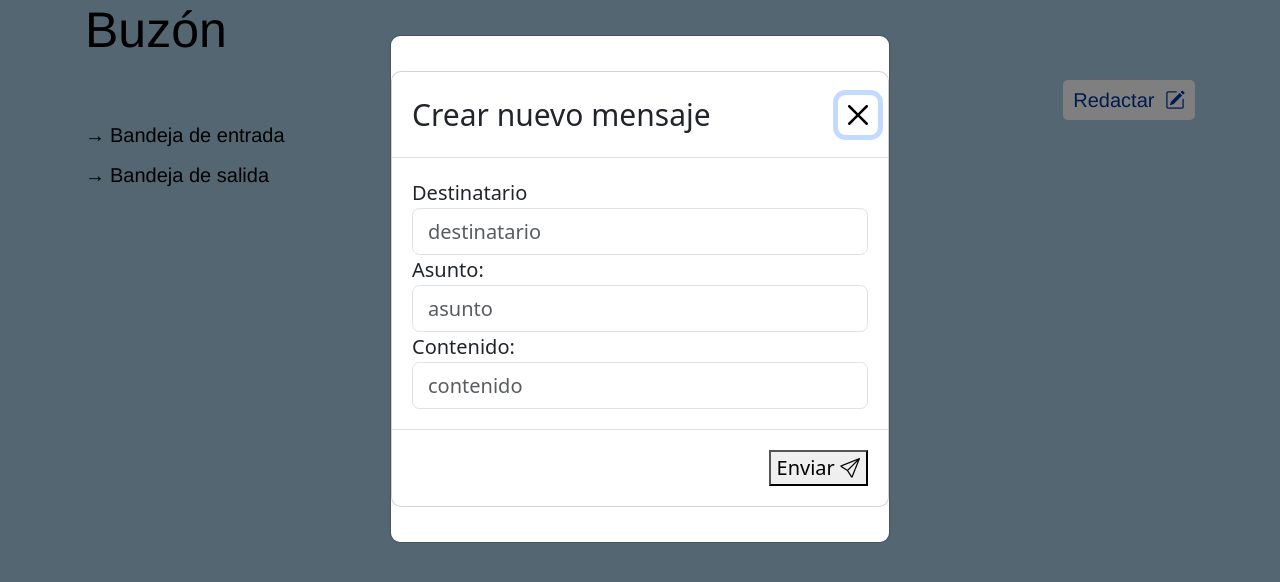
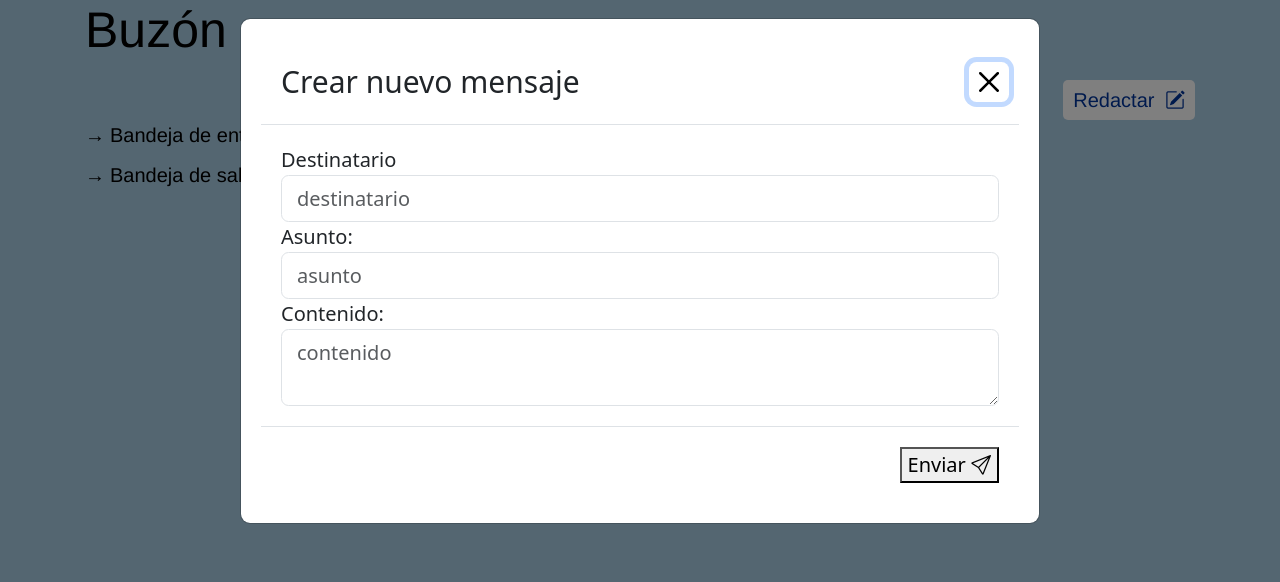
Before and after one commit to SII-Informatica-UMA/ciklum-tech4life, an Angular app in the folder frontend/Tech4Life-app/: page / in a window 1280 px wide. Both pictures are taken after a click on the button "Redactar". Shown: the top 582 px of the page. Built offline with nearby package versions, Linux system fonts and the light colour scheme.

Commit message:
css tocado

```diff
--- a/frontend/Tech4Life-app/src/app/correo-bandeja-entrada/correo-bandeja-entrada.component.css
+++ b/frontend/Tech4Life-app/src/app/correo-bandeja-entrada/correo-bandeja-entrada.component.css
@@ -2,7 +2,6 @@ body {
   font-family: Helvetica;
   color: black;
   background-color: rgb(169, 204, 227);
-  height: 100vh;
   width: 100%;
 }
 .correo-bandeja {
--- a/frontend/Tech4Life-app/src/app/correo-bandeja-salida/correo-bandeja-salida.component.css
+++ b/frontend/Tech4Life-app/src/app/correo-bandeja-salida/correo-bandeja-salida.component.css
@@ -2,6 +2,5 @@ body {
     font-family: Helvetica;
     color: black;
     background-color: rgb(169, 204, 227);
-    height: 100vh;
     width: 100%;
   }
--- a/frontend/Tech4Life-app/src/app/detalle-mensaje/detalle-mensaje.component.css
+++ b/frontend/Tech4Life-app/src/app/detalle-mensaje/detalle-mensaje.component.css
@@ -1,3 +1,8 @@
+.container{
+  height: 400px;
+  overflow-y: auto;
+}
+
 .detalle-mensaje {
   float: left;
   width: 25%;
--- a/frontend/Tech4Life-app/src/app/formulario-mensaje/formulario-mensaje.component.css
+++ b/frontend/Tech4Life-app/src/app/formulario-mensaje/formulario-mensaje.component.css
@@ -1,6 +1,7 @@
-.formulario-mensaje {
+.modal-content{
+  width: 800px;
   position: absolute;
-  top: 50%;
+  top: 200px;
   left: 50%;
   transform: translate(-50%, -50%);
   background-color: white;
@@ -18,6 +19,10 @@
 .formulario-mensaje .form-control {
   border-color: #007bff;
 }
+#contenido{
+  height: 50;
+  overflow-y: auto;
+}
 
 .formulario-mensaje .send-button {
   background-color: #007bff;
--- a/frontend/Tech4Life-app/src/app/formulario-mensaje/formulario-mensaje.component.html
+++ b/frontend/Tech4Life-app/src/app/formulario-mensaje/formulario-mensaje.component.html
@@ -7,12 +7,13 @@
       </div>
       <div class="modal-body">
         <div class="form-group">
-            <label for="nombre">Destinatario</label>
+            <label for="destinatario">Destinatario</label>
             <input class="form-control" id="destinatario" [(ngModel)]="mensaje.destinatario" placeholder="destinatario">
-            <label for="direccion">Asunto:</label>
+            <label for="asunto">Asunto:</label>
             <input class="form-control" id="asunto" [(ngModel)]="mensaje.asunto" placeholder="asunto">
-            <label for="gerente">Contenido:</label>
-            <input class="form-control" id="contenido" [(ngModel)]="mensaje.contenido" placeholder="contenido">
+            <label for="contenido">Contenido:</label>
+            <textarea type="text-area" class="form-control" id="contenido" [(ngModel)]="mensaje.contenido" placeholder="contenido">
+            </textarea>
         </div>
       </div>
       <div class="modal-footer">
--- a/frontend/Tech4Life-app/src/app/mensaje.service.ts
+++ b/frontend/Tech4Life-app/src/app/mensaje.service.ts
@@ -37,7 +37,7 @@ export class MensajeService {
       remitente: "Juan",
       destinatario: "Ana",
       asunto: "Solicitud de información",
-      contenido: "Hola Ana, ¿podrías proporcionarme más información sobre el proyecto?",
+      contenido: "Hola Ana, ¿podrías proporcionarme más información sobre el proyecto?Hola Ana, ¿podrías proporcionarme más información sobre el proyecto?Hola Ana, ¿podrías proporcionarme más información sobre el proyecto?Hola Ana, ¿podrías proporcionarme más información sobre el proyecto?Hola Ana, ¿podrías proporcionarme más información sobre el proyecto?Hola Ana, ¿podrías proporcionarme más información sobre el proyecto?Hola Ana, ¿podrías proporcionarme más información sobre el proyecto?Hola Ana, ¿podrías proporcionarme más información sobre el proyecto?Hola Ana, ¿podrías proporcionarme más información sobre el proyecto?Hola Ana, ¿podrías proporcionarme más información sobre el proyecto?Hola Ana, ¿podrías proporcionarme más información sobre el proyecto?",
       fechaHora: new Date(),
     },
     {
```
